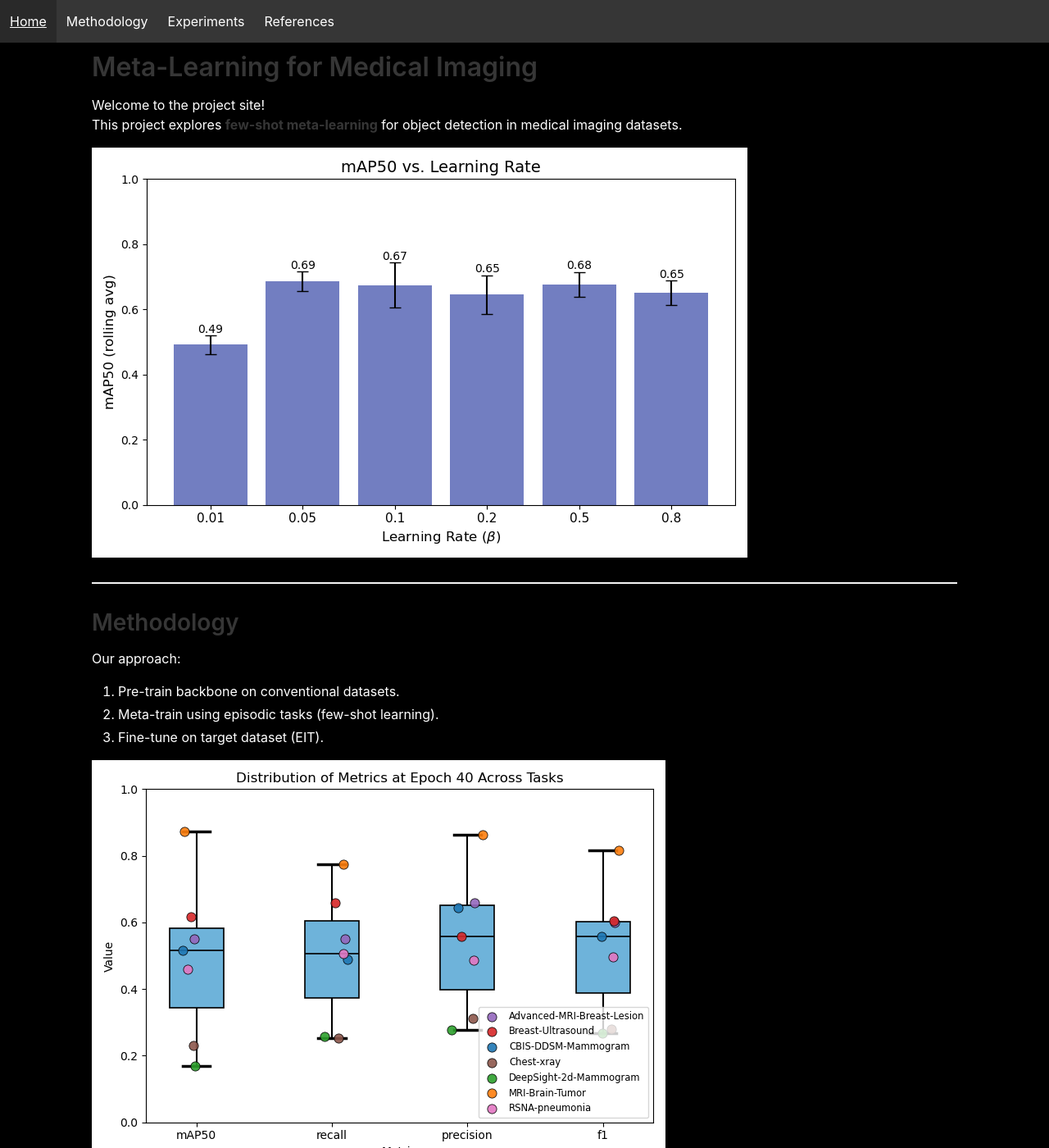
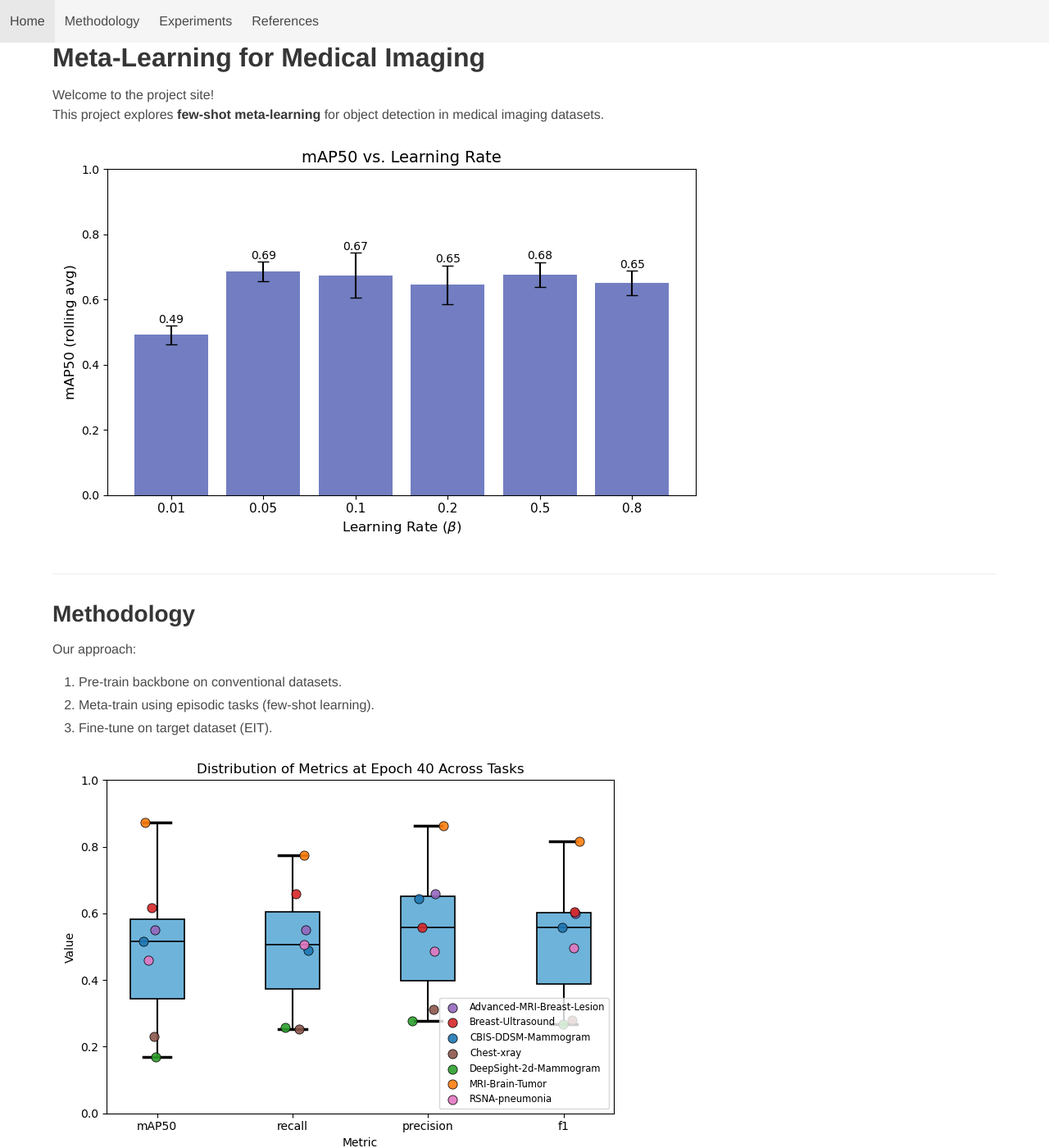
Before and after one commit to EarlyByrdTeam/megatron-site, a Jekyll site: the page built from index.md, in a window 1280 px wide and 1400 px high. Shown: the whole window at 82% size. Built offline with Jekyll 4.4.1, drawn with Linux system fonts in a browser that asks for light colours.

Commit message:
Update site syle.

```diff
--- a/_layouts/default.html
+++ b/_layouts/default.html
@@ -8,46 +8,69 @@
   <link rel="stylesheet" href="https://cdn.jsdelivr.net/npm/bulma@0.9.4/css/bulma.min.css">
 
   <style>
-    /* Global colors */
+    /* Optional: set body to default Bulma font and colors */
     body {
-      background: #000;
-      color: #fff;
-      scroll-behavior: smooth; /* enables smooth scrolling */
+      font-family: "Helvetica Neue", Helvetica, Arial, sans-serif;
+      background-color: #fff;
+      color: #4a4a4a;
     }
-    h1, h2, h3, h4, h5, h6 { color: #1e90ff; font-weight: 600; }
-    a { color: #1e90ff; }
-    a:hover { text-decoration: underline; }
-
-    /* Optional: smooth scroll offset for fixed navbar */
-    html { scroll-padding-top: 3.25rem; }
   </style>
 </head>
 <body>
   <!-- Navbar -->
-  <nav class="navbar is-dark is-fixed-top">
+  <nav class="navbar is-light is-fixed-top" role="navigation" aria-label="main navigation">
     <div class="navbar-brand">
       <a class="navbar-item" href="#home">Home</a>
       <a class="navbar-item" href="#methodology">Methodology</a>
       <a class="navbar-item" href="#experiments">Experiments</a>
       <a class="navbar-item" href="#references">References</a>
+
+      <!-- Hamburger menu for mobile -->
+      <a role="button" class="navbar-burger" aria-label="menu" aria-expanded="false" data-target="navbarMenu">
+        <span aria-hidden="true"></span>
+        <span aria-hidden="true"></span>
+        <span aria-hidden="true"></span>
+      </a>
+    </div>
+
+    <div id="navbarMenu" class="navbar-menu">
+      <div class="navbar-end">
+        <!-- optional additional menu items -->
+      </div>
     </div>
   </nav>
 
   <!-- Main content -->
-  <section class="section container content" style="padding-top: 4rem;">
-    {{ content }}
+  <section class="section" style="padding-top: 3.25rem;"> <!-- matches navbar height -->
+    <div class="container content">
+      {{ content }}
+    </div>
   </section>
 
-  <!-- Optional JS for smooth scroll (if needed for older browsers) -->
+  <!-- JS -->
   <script>
+    // Smooth scrolling with navbar offset
     document.querySelectorAll('a[href^="#"]').forEach(anchor => {
       anchor.addEventListener('click', function(e) {
         e.preventDefault();
-        document.querySelector(this.getAttribute('href')).scrollIntoView({
+        const target = document.querySelector(this.getAttribute('href'));
+        if (!target) return;
+
+        const navbarHeight = document.querySelector('.navbar').offsetHeight;
+        window.scrollTo({
+          top: target.offsetTop - navbarHeight,
           behavior: 'smooth'
         });
       });
     });
+
+    // Mobile navbar toggle
+    const burger = document.querySelector('.navbar-burger');
+    const menu = document.querySelector('.navbar-menu');
+    burger?.addEventListener('click', () => {
+      burger.classList.toggle('is-active');
+      menu?.classList.toggle('is-active');
+    });
   </script>
 </body>
 </html>
```
